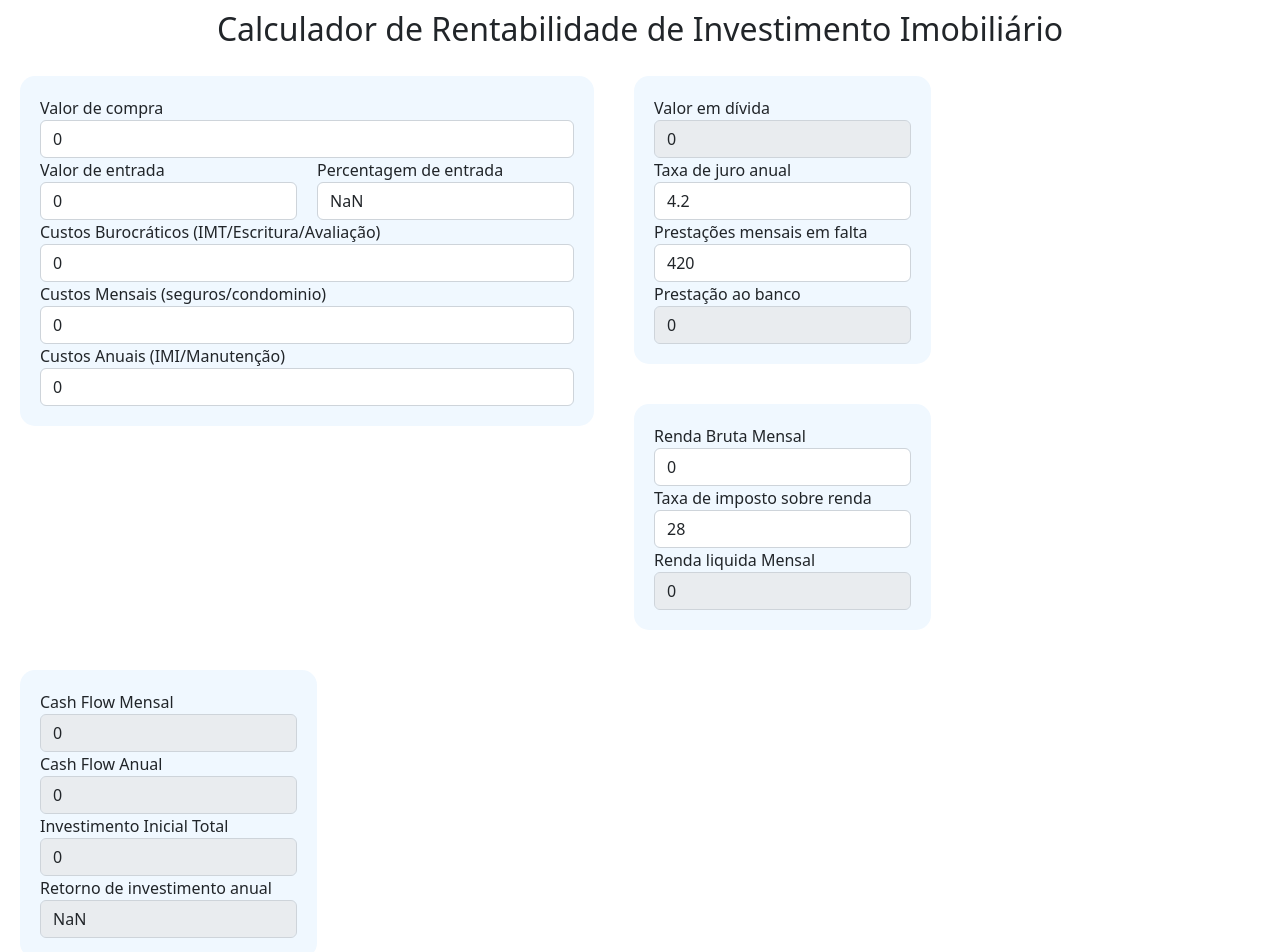
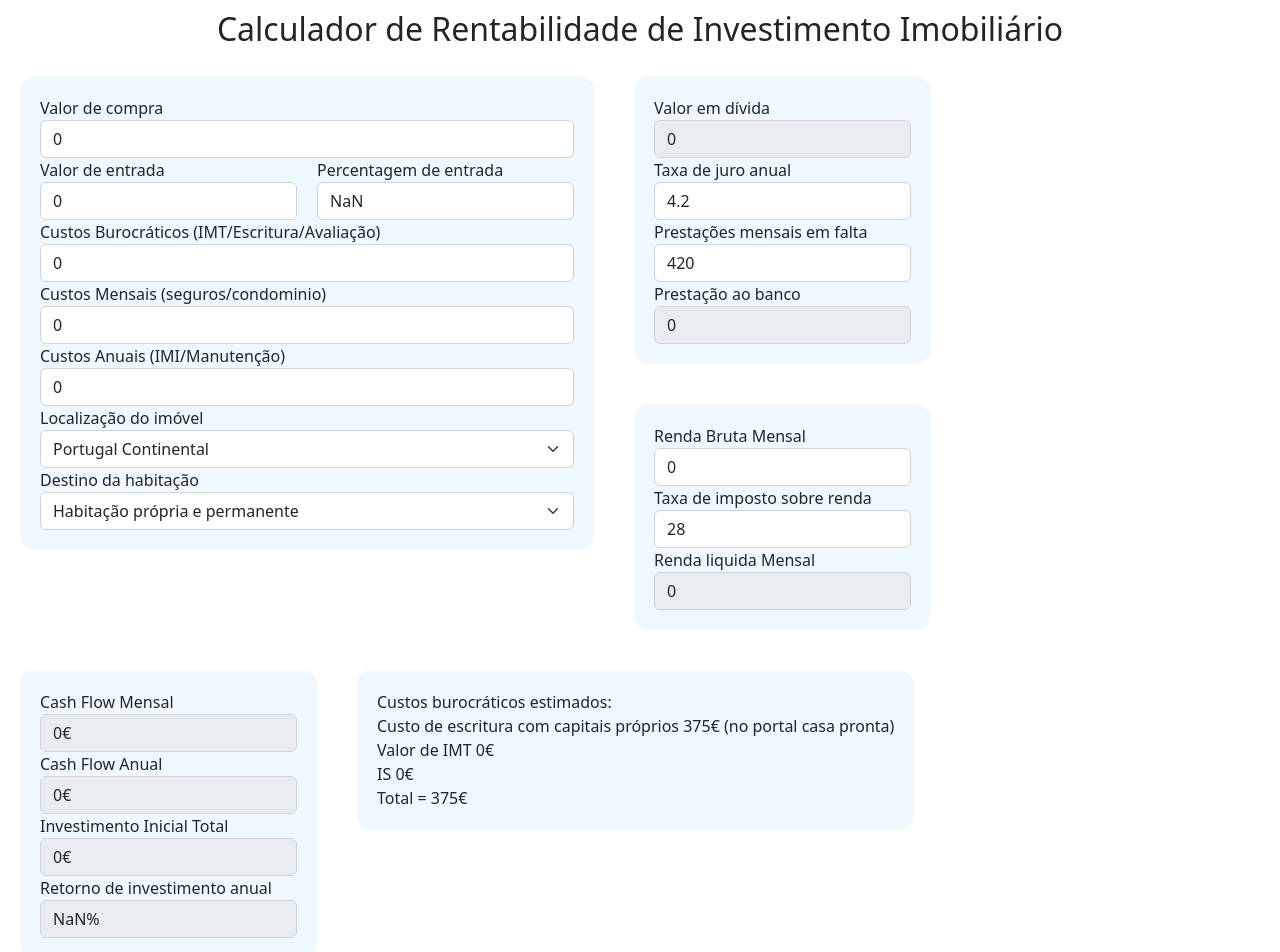
Before and after one commit to sergiosaint/imobcheck, a React (Create React App) app: page / in a window 1280 px wide. Shown: the top 952 px of the page. Built offline with nearby package versions, Linux system fonts and the light colour scheme.

Commit message:
calculo de IMT e IS

```diff
--- a/src/components/IMTCalculator/IMTCalculator.tsx
+++ b/src/components/IMTCalculator/IMTCalculator.tsx
@@ -1,4 +1,4 @@
-enum Location {
+enum HouseLocation {
   PortugalContinental = 1,
   AcoresMadeira = 2
 }
@@ -37,17 +37,18 @@ function calculate(houseValue: number, bands: ITaxBand[]){
 }
 
 function calculateIMT (
-  houseLocation :Location,
+  houseLocation :HouseLocation,
   houseType :HouseType,
   houseValue :number) : number
   {
+    debugger
     if(houseType === HouseType.PredioRustico){
       return RoundToTwoDecimalPlaces(houseValue*0.05);
     }
 
     var bands: ITaxBand[] = []
     switch(houseLocation){
-      case Location.PortugalContinental:
+      case HouseLocation.PortugalContinental:
         switch(houseType){
           case HouseType.HabitacaoPropriaPermanente:
             bands = [
@@ -75,7 +76,7 @@ function calculateIMT (
         }
       break;
 
-      case Location.AcoresMadeira:
+      case HouseLocation.AcoresMadeira:
         switch(houseType){
           case HouseType.HabitacaoPropriaPermanente:
             bands = [
@@ -106,4 +107,4 @@ function calculateIMT (
   return RoundToTwoDecimalPlaces(calculate(houseValue, bands));
 }
 
-export default calculateIMT
+export {HouseLocation, HouseType, calculateIMT}
--- a/src/components/MainScreen.tsx
+++ b/src/components/MainScreen.tsx
@@ -1,5 +1,7 @@
 import React, { useEffect } from 'react';
+import { Form } from 'react-bootstrap';
 import '../MainScreen.css'
+import { calculateIMT, HouseLocation, HouseType } from './IMTCalculator/IMTCalculator';
 
 function RoundToTwoDecimalPlaces(num : number) : number{
   return Number(Math.round(Number(num + "e+2")) + "e-2");
@@ -32,6 +34,8 @@ function MainScreen() {
   const [monthlyCashFlow, setMonthlyCashFlow] = React.useState("0");
   const [initialCost, setInitialCost] = React.useState("0");
   const [roi, setRoi] = React.useState("0");
+  const [houseLocation, setHouseLocation] = React.useState(HouseLocation.PortugalContinental);
+  const [houseType, setHouseType] = React.useState(HouseType.HabitacaoPropriaPermanente);
 
 
   const onAmountChange = (e:any, set: any) => {
@@ -62,6 +66,14 @@ function MainScreen() {
     }
   };
 
+  const onChangeHouseType = (e:any) => {
+    setHouseType(Number(e.target.value))
+  };
+
+  const onChangeHouseLocation = (e:any) => {
+    setHouseLocation(Number(e.target.value))
+  };
+
   useEffect(() => {
     var monthlyCostsNumber = Number(monthlyCosts);
     var monthlyBankPaymentNumber = Number(monthlyBankPayment);
@@ -74,8 +86,8 @@ function MainScreen() {
        !Number.isNaN(netRentNumber)){
       var anualCashFlowNumber = netRentNumber*12 - (monthlyCostsNumber*12 + monthlyBankPaymentNumber*12 + anualCostsNumber);
       var monthlyCashFlowNumber = anualCashFlowNumber/12;
-      setAnualCashFlow(RoundToTwoDecimalPlaces(anualCashFlowNumber).toString())
-      setMonthlyCashFlow(RoundToTwoDecimalPlaces(monthlyCashFlowNumber).toString())
+      setAnualCashFlow(RoundToTwoDecimalPlaces(anualCashFlowNumber).toString()+"€")
+      setMonthlyCashFlow(RoundToTwoDecimalPlaces(monthlyCashFlowNumber).toString()+"€")
     }
   },[monthlyCosts, monthlyBankPayment, anualCosts, netRent])
 
@@ -85,7 +97,7 @@ function MainScreen() {
 
     if(!Number.isNaN(entryPaymentNumber) && !Number.isNaN(oneTimeCostsNumber)){
       var initialCostNumber = entryPaymentNumber + oneTimeCostsNumber;
-      setInitialCost(RoundToTwoDecimalPlaces(initialCostNumber).toString())
+      setInitialCost(RoundToTwoDecimalPlaces(initialCostNumber).toString()+"€")
     }
   },[entryPayment, oneTimeCosts])
 
@@ -95,7 +107,7 @@ function MainScreen() {
 
     if(!Number.isNaN(anualCashFlowNumber) && !Number.isNaN(initialCostNumber)){
       var roiNumber = RoundToTwoDecimalPlaces(anualCashFlowNumber*100/initialCostNumber)
-      setRoi(roiNumber.toString())
+      setRoi(roiNumber.toString() + "%")
     }
   },[anualCashFlow, initialCost])
 
@@ -142,6 +154,10 @@ function MainScreen() {
       setNetRent((grossRentNumber*(100-rentTaxNumber)/100).toString())
     }
   },[grossRent, rentTax])
+
+  useEffect(() => {
+
+  },[houseLocation, houseType])
 
   const onEntryPaymentChange = (e:any) => {
     const amount = e.target.value;
@@ -226,6 +242,19 @@ function MainScreen() {
                      value={anualCosts}
                      onChange={e => onAmountChange(e, setAnualCosts)}
               />
+
+              <label htmlFor='houseLocation'>Localização do imóvel</label>
+              <Form.Select name='houseLocation' onChange={(e) => onChangeHouseLocation(e)} value={houseLocation}>
+                <option value={HouseLocation.PortugalContinental}>Portugal Continental</option>
+                <option value={HouseLocation.AcoresMadeira}>Açores ou Madeira</option>
+              </Form.Select>
+
+              <label htmlFor='houseType'>Destino da habitação</label>
+              <Form.Select name='houseType' onChange={(e) => onChangeHouseType(e)} value={houseType}>
+                <option value={HouseType.HabitacaoPropriaPermanente}>Habitação própria e permanente</option>
+                <option value={HouseType.HabitacaoSecundariaOuArrendamento}>Habitação Secundária</option>
+                <option value={HouseType.PredioRustico}>Prédio rústico</option>
+              </Form.Select>
             </div>
           </form>
         </div>
@@ -372,6 +401,15 @@ function MainScreen() {
                  value={roi}
           />
         </div>
+
+        <div className='input'>
+          Custos burocráticos estimados:<br/>
+          {Number(debt) > 0 && <>Custos de avaliacao de crédito 400€<br/>Custo de escritura com crédito 700€ (no portal casa pronta)<br/></>}
+          {Number(debt) === 0 && <>Custo de escritura com capitais próprios 375€ (no portal casa pronta)<br/></>}
+          Valor de IMT {calculateIMT(houseLocation, houseType, Number(housePrice))}€<br/>
+          IS {RoundToTwoDecimalPlaces(Number(housePrice)*0.08)}€<br/>
+          Total = {calculateIMT(houseLocation, houseType, Number(housePrice)) + RoundToTwoDecimalPlaces(Number(housePrice)*0.08) + (Number(debt) > 0 ? 1100 : 375)}€<br/>
+        </div>
       </>
   )
 }
```
